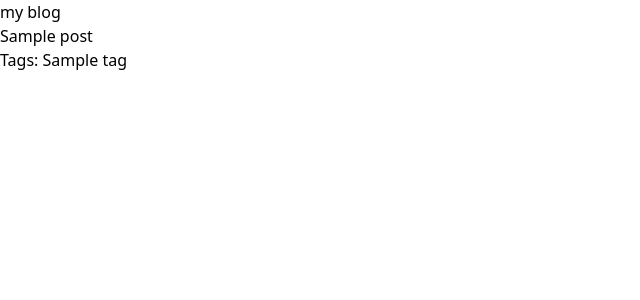
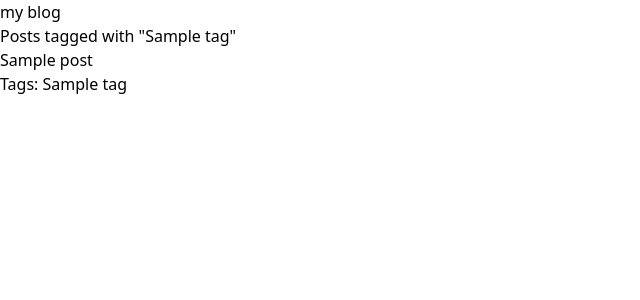
Before and after one commit to zablon-oigo/django-ci, a Django app: template templates/post/list.html in a window 1280 px wide. Shown: the top 300 px of the page, without its empty margins (0-640 px from the left). Run offline with Django 5.2, Linux system fonts and the light colour scheme; the template is opened without the code that fills it: most values are stand-ins (such as "Sample title", 1, 10 or a date in 2020); some libraries are stand-ins or nearby versions.

Commit message:
Add tags list

```diff
--- a/templates/post/list.html
+++ b/templates/post/list.html
@@ -3,6 +3,11 @@
 {% block content %}
     <div class="">
         <h2 class="">my blog</h2>
+        {% if tag %}
+        <h2 class="">
+            Posts tagged with "{{tag.name}}"
+        </h2>
+        {% endif %}
         <div class="">
             {% for post in posts %}
                 <h2 class="">
```
